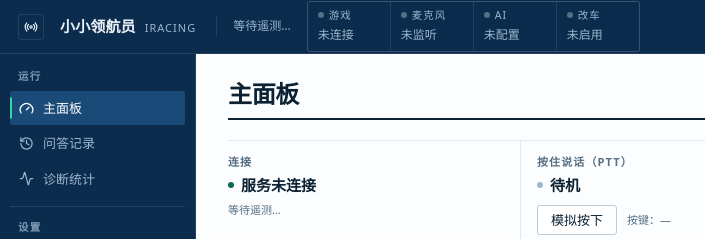
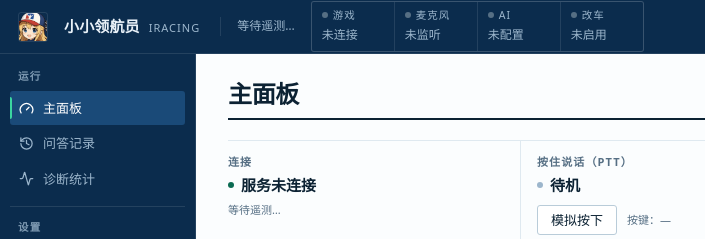
Before and after one commit to xxushengcchen/LittleNavigator, a plain HTML site: page voice-assistant/app/static/index.html in a window 1280 px wide. Shown: the top 239 px of the page, 0-705 px from the left. Drawn offline with Linux system fonts and the light colour scheme; no server answers.

Commit message:
fix: 顶栏标记改用角色头像
之前顶栏左上角是空白方块：那里放的是图标占位，而图标库里
没有对应图形，渲染后什么都没有。改用现有的 avatar.png
（与安装包图标同一角色），30px 方形、圆角裁切。

```diff
--- a/voice-assistant/app/static/index.html
+++ b/voice-assistant/app/static/index.html
@@ -124,13 +124,15 @@ body.desktop-shell .window-controls { display: flex; }
 .ira-mark {
   display: grid;
   place-items: center;
-  width: 26px; height: 26px;
+  width: 30px; height: 30px;
   flex: none;
   color: var(--shell-ink);
   border: 1px solid var(--shell-line);
   border-radius: var(--r);
+  overflow: hidden;
 }
 .ira-mark i, .ira-mark svg { width: 14px; height: 14px; display: block; }
+.ira-mark img { width: 100%; height: 100%; display: block; object-fit: cover; }
 
 .ira-brand { display: flex; align-items: baseline; gap: 9px; min-width: 0; }
 .ira-brand strong {
@@ -897,7 +899,7 @@ body.desktop-shell .window-controls { display: flex; }
 
 <div class="ira-window" role="application" aria-label="iRacing 小小领航员">
   <header class="ira-top">
-    <span class="ira-mark"><i data-lucide="radio" aria-hidden="true"></i></span>
+    <span class="ira-mark"><img src="/static/avatar.png" alt="小小领航员"></span>
     <div class="ira-brand pywebview-drag-region">
       <strong>小小领航员</strong>
       <span>iRacing</span>
```
